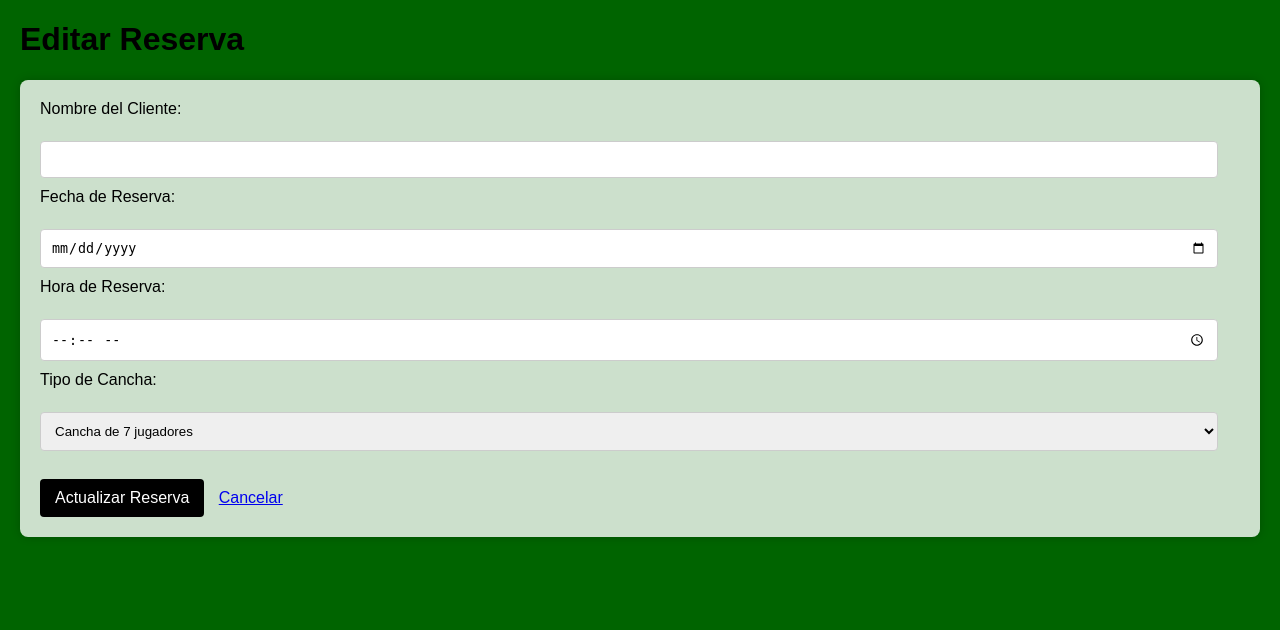
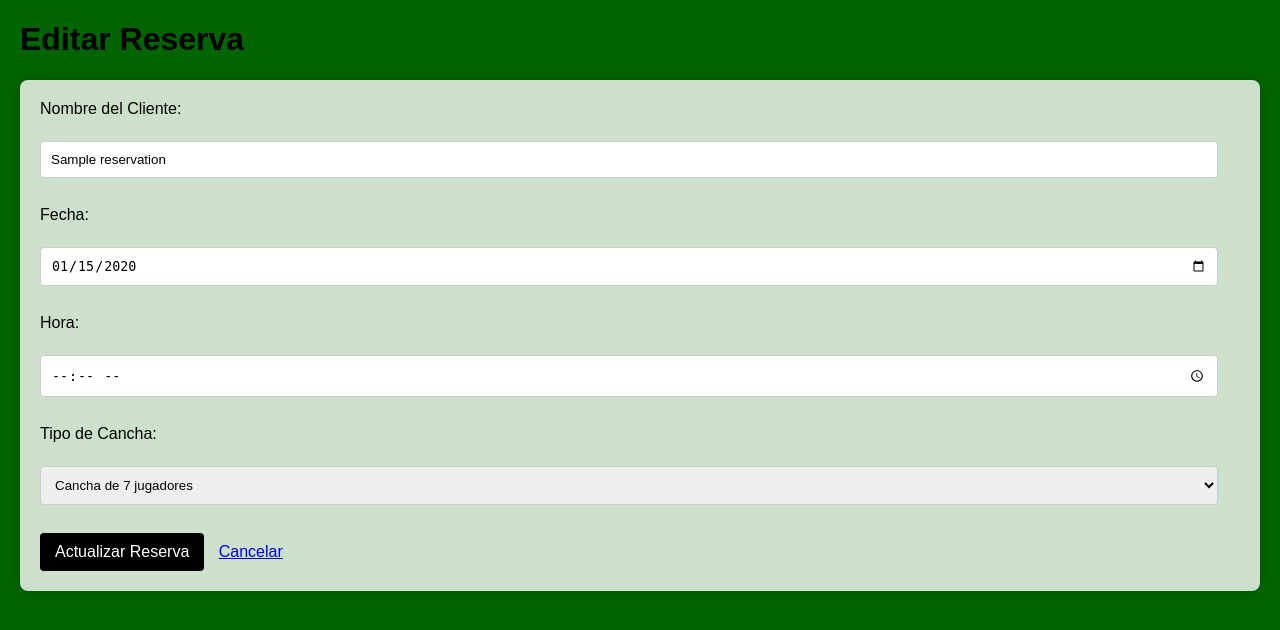
Before and after one commit to JoelBailon/Flask_Reserva_cancha, a Flask app: template templates/edit.html in a window 1280 px wide. Shown: the top 630 px of the page. Run offline with Flask 3, Linux system fonts and the light colour scheme; the template is opened without the code that fills it: values that come from a table or form of the project are taken from there, others are empty; tables that the repository leaves empty hold one stand-in row (values such as "Sample post").

Commit message:
Update edit.html

```diff
--- a/templates/edit.html
+++ b/templates/edit.html
@@ -1,31 +1,93 @@
 <!DOCTYPE html>
 <html lang="es">
+
 <head>
+
     <meta charset="UTF-8">
+
     <title>Editar Reserva</title>
-    <link rel="stylesheet" href="{{ url_for('static', filename='css/style.css') }}">
+
+    <link rel="stylesheet"
+          href="{{ url_for('static', filename='css/style.css') }}">
+
 </head>
+
 <body>
+
     <h1>Editar Reserva</h1>
-    <form action="/update_reservation/{{ reservation[0] }}" method="POST">
-        <label for="customer_name">Nombre del Cliente:</label><br>
-        <input type="text" name="customer_name" id="customer_name" value="{{ reservation[1] }}"><br>
 
-        <label for="reservation_date">Fecha de Reserva:</label><br>
-        <input type="date" name="reservation_date" id="reservation_date" value="{{ reservation[2].isoformat() }}"><br>
+    <form action="/update_reservation/{{ reservation.id }}"
+          method="POST">
 
-        <label for="reservation_time">Hora de Reserva:</label><br>
-        <input type="time" name="reservation_time" id="reservation_time" value="{{ reservation[3].strftime('%H:%M') }}"><br>
+        <label>Nombre del Cliente:</label><br>
 
-        <label for="court_type">Tipo de Cancha:</label><br>
-        <select name="court_type" id="court_type">
-            <option value="7 jugadores" {% if reservation[4] == '7 jugadores' %}selected{% endif %}>Cancha de 7 jugadores</option>
-            <option value="9 jugadores" {% if reservation[4] == '9 jugadores' %}selected{% endif %}>Cancha de 9 jugadores</option>
-            <option value="11 jugadores" {% if reservation[4] == '11 jugadores' %}selected{% endif %}>Cancha de 11 jugadores</option>
-        </select><br><br>
+        <input type="text"
+               name="customer_name"
+               value="{{ reservation.customer_name }}"
+               required>
 
-        <button type="submit">Actualizar Reserva</button>
-        <a href="/">Cancelar</a>
+        <br><br>
+
+        <label>Fecha:</label><br>
+
+        <input type="date"
+               name="reservation_date"
+               value="{{ reservation.reservation_date }}"
+               required>
+
+        <br><br>
+
+        <label>Hora:</label><br>
+
+        <input type="time"
+               name="reservation_time"
+               value="{{ reservation.reservation_time }}"
+               required>
+
+        <br><br>
+
+        <label>Tipo de Cancha:</label><br>
+
+        <select name="court_type" required>
+
+            <option value="7 jugadores"
+                {% if reservation.court_type == '7 jugadores' %}
+                    selected
+                {% endif %}
+            >
+                Cancha de 7 jugadores
+            </option>
+
+            <option value="9 jugadores"
+                {% if reservation.court_type == '9 jugadores' %}
+                    selected
+                {% endif %}
+            >
+                Cancha de 9 jugadores
+            </option>
+
+            <option value="11 jugadores"
+                {% if reservation.court_type == '11 jugadores' %}
+                    selected
+                {% endif %}
+            >
+                Cancha de 11 jugadores
+            </option>
+
+        </select>
+
+        <br><br>
+
+        <button type="submit">
+            Actualizar Reserva
+        </button>
+
+        <a href="/">
+            Cancelar
+        </a>
+
     </form>
+
 </body>
+
 </html>
```
